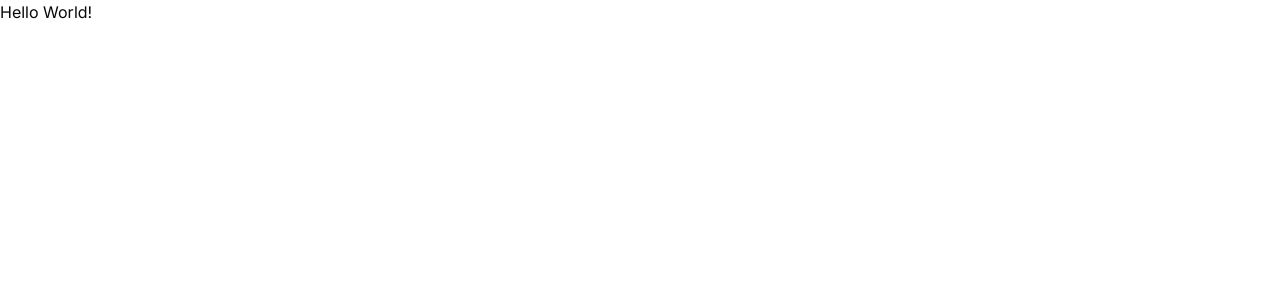
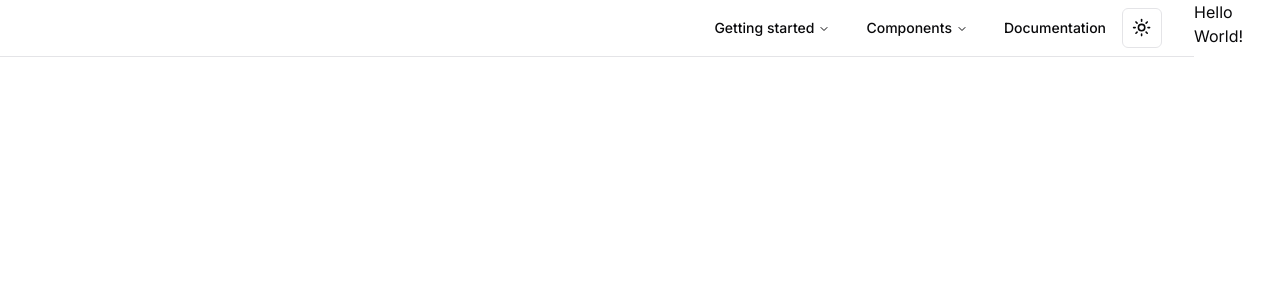
Before and after one commit to banuragaxioned/roadmap, a Next.js app: page / in a window 1280 px wide. Shown: the top 300 px of the page. Built offline with nearby package versions, Linux system fonts and the light colour scheme.

Commit message:
Add site header to the root layout

```diff
--- a/app/layout.tsx
+++ b/app/layout.tsx
@@ -3,6 +3,8 @@ import { Inter as FontSans } from "next/font/google";
 import "./globals.css";
 import { cn } from "@/lib/utils";
 import { ThemeProvider } from "@/components/theme-provider";
+import { NavMenu } from "@/components/nav-menu";
+import { SiteHeader } from "@/components/site-header";
 
 const fontSans = FontSans({
 	subsets: ["latin"],
@@ -20,6 +22,7 @@ export default function RootLayout({ children }: { children: React.ReactNode })
 			<body className={cn("min-h-screen bg-background font-sans antialiased", fontSans.variable)}>
 				<ThemeProvider attribute="class" defaultTheme="system" enableSystem disableTransitionOnChange>
 					<div className="flex">
+						<SiteHeader />
 						<div>{children}</div>
 					</div>
 				</ThemeProvider>
```
